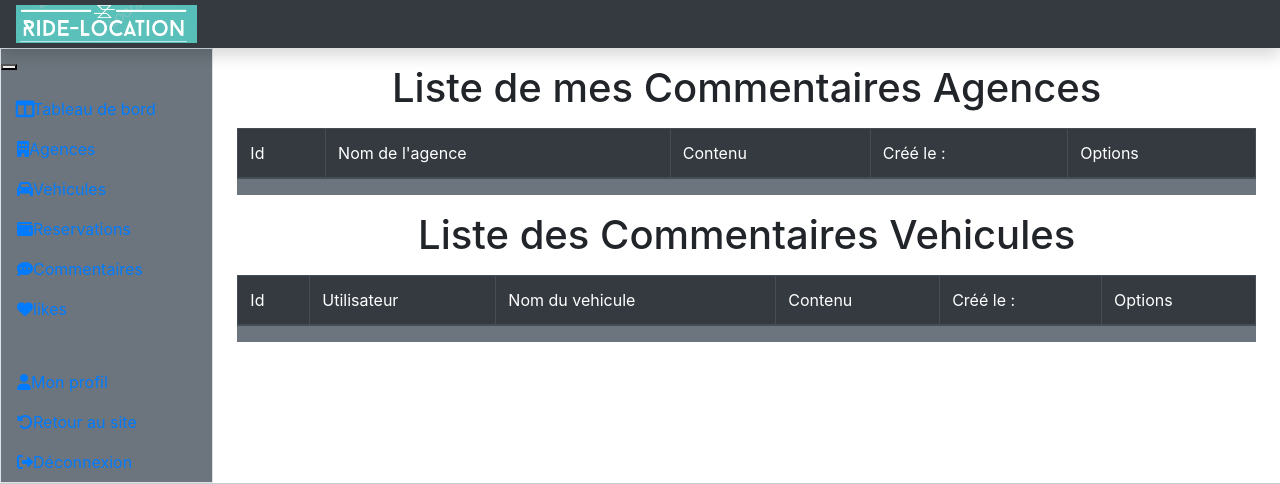
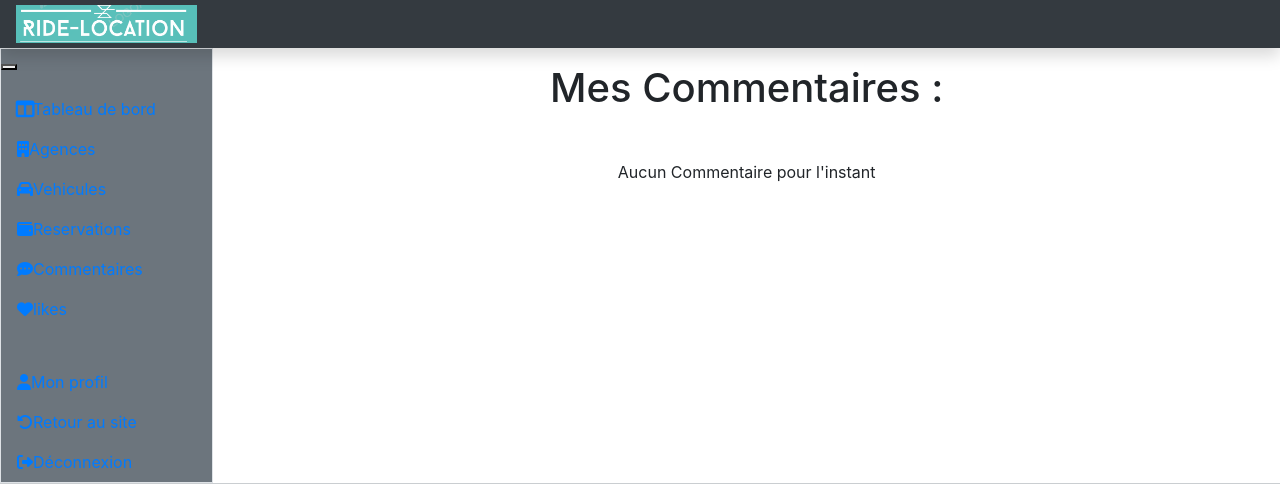
Before and after one commit to Mistajo/Projet_Location, a Symfony app: template templates/pages/user/comment/index.html.twig in a window 1280 px wide. Shown: the top 484 px of the page. Run offline with Twig, Linux system fonts and the light colour scheme; the template is opened without the code that fills it, so the values that code supplies are empty; some libraries are stand-ins or nearby versions.

Commit message:
CRUD comment user

```diff
--- a/src/Controller/User/Agency/AgencyController.php
+++ b/src/Controller/User/Agency/AgencyController.php
@@ -39,6 +39,8 @@
     {
         $comment = new Comment();
 
+
+
         $form = $this->createForm(CommentFormType::class, $comment);
 
         $form->handleRequest($request);
@@ -57,6 +59,7 @@
         return $this->render('pages/user/agency/show.html.twig', [
             'agency' => $agency,
             "form" => $form->createView(),
+
         ]);
     }
 
--- a/src/Entity/Agency.php
+++ b/src/Entity/Agency.php
@@ -101,13 +101,13 @@
     #[ORM\OneToMany(mappedBy: 'agency', targetEntity: Vehicle::class, orphanRemoval: true)]
     private Collection $vehicles;
 
-    #[ORM\OneToMany(mappedBy: 'agency', targetEntity: Comment::class)]
+    #[ORM\OneToMany(mappedBy: 'agency', targetEntity: Comment::class, orphanRemoval: true)]
     private Collection $comments;
 
-    #[ORM\OneToMany(mappedBy: 'agency', targetEntity: Like::class)]
+    #[ORM\OneToMany(mappedBy: 'agency', targetEntity: Like::class, orphanRemoval: true)]
     private Collection $likes;
 
-    #[ORM\OneToMany(mappedBy: 'agency', targetEntity: Reservation::class)]
+    #[ORM\OneToMany(mappedBy: 'agency', targetEntity: Reservation::class, orphanRemoval: true)]
     private Collection $reservations;
 
     public function __construct()
--- a/templates/pages/user/comment/index.html.twig
+++ b/templates/pages/user/comment/index.html.twig
@@ -7,202 +7,82 @@
 
 {% endblock %}
 
-{% block jQuery %}
-	<script src="https://cdnjs.cloudflare.com/ajax/libs/jquery/3.7.1/jquery.min.js" integrity="sha512-v2CJ7UaYy4JwqLDIrZUI/4hqeoQieOmAZNXBeQyjo21dadnwR+8ZaIJVT8EE2iyI61OV8e6M8PP2/4hpQINQ/g==" crossorigin="anonymous" referrerpolicy="no-referrer"></script>
-{% endblock %}
-
-{% block DataTables %}
-	<link href="https://cdn.datatables.net/v/bs5/dt-1.13.6/datatables.min.css" rel="stylesheet">
-	<script src="https://cdn.datatables.net/v/bs5/dt-1.13.6/datatables.min.js"></script>
-{% endblock %}
-
-
 {% block main %}
-
+	<main class="my-3">
 		{% for message in app.flashes('success') %}
-		<div class="text-center alert alert-success alert-dismissible fade show" role="alert">
+			<div class="alert text-center alert-success alert-dismissible fade show my-3" role="alert">
 				{{message}}
 				<button type="button" class="btn-close" data-bs-dismiss="alert" aria-label="Close"></button>
 			</div>
 		{% endfor %}
 
 
-	<section class="my-2">
-		<h1 class="text-center my-3 display-5">Liste de mes Commentaires Agences</h1>
-		<div class="table-responsive bg-secondary">
-			<table id="table" class="table table-striped table-hover table-bordered">
-				<thead class="table-dark">
-					<tr>
-						<td>Id</td>
-						<td>Nom de l'agence</td>
-						<td>Contenu</td>
-						<td>Créé le :
-						</td>
-						<td>Options</td>
-					</tr>
-				</thead>
-				<tbody>
+		<h1 class="text-center my-3 display-5">Mes Commentaires :
+			{{app.user.firstName}}
+			{{app.user.lastName}}</h1>
+
+		<div class="container my-5">
+
+			{% if comments is empty %}
+				<p class="text-center mt-5">Aucun Commentaire pour l'instant</p>
+			{% else %}
+				<div class="my-2 d-flex flex-column justify-content-center align-items-center">
 					{% for comment in comments %}
-						<tr class="tr-comment-{{comment.id}}">
-							<td>{{comment.id}}</td>
-							<td>
-								{% if comment.agency is not empty %}
-									{{comment.agency.name}}
+						<div data-aos="fade-up" data-aos-duration="1500" class="shadow w-100 h-100 card mb-3" style="max-width: 740px;">
+							<div class="row g-0">
+								<div class="col-md-4">
+									{% if comment.vehicle %}
+										<img src="{{ vich_uploader_asset(comment.vehicle, 'imageFile')}} ? " class="w-100 h-100 rounded" alt="{{ comment.vehicle.name }}">
 									{% else %}
-									<p>N/A</p>
+										<img src="{{ vich_uploader_asset(comment.agency, 'imageFile')}}" class="w-100 h-100 rounded" alt="{{ comment.agency.name }}">
 									{% endif %}
-							</td>
-							<td class="text-center">
-								<a title="Lire" href="#" class="btn-dark" data-bs-toggle="modal" data-bs-target="#modal_{{comment.id}}">
-									<i class="fa-brands fa-readme"></i>
-								</a>
-								<!-- Modal -->
-								<div class="modal fade" id="modal_{{comment.id}}" tabindex="-1" aria-labelledby="exampleModalLabel" aria-hidden="true">
-									<div class="modal-dialog">
-										<div class="modal-content">
-											<div class="modal-header d-flex flex-column justify-content-center align-items-center">
-												<h2 class="modal-title fs-5">Commentaire de
-													{{comment.user.firstName}}
-													{{comment.user.lastName}}</h2>
-												<button type="button" class="btn-close" data-bs-dismiss="modal" aria-label="Close"></button>
 								</div>
-											<div class="modal-body">
-												{% if comment.agency is not empty %}
+								<div class="col-md-8">
+									<div class="card-body">
+										{% if comment.vehicle %}
+											<h5 class="card-title">
+												{{comment.vehicle.name |u.truncate(70, '...')|raw}}</h5>
+										{% else %}
+											<h5 class="card-title">
+												{{comment.agency.name |u.truncate(70, '...')|raw}}</h5>
+										{% endif %}
+										<p class="card-text">
+											{{comment.content |striptags|u.truncate(70, '...')|raw}}
+										</p>
 										<p>
-														<strong>Agence</strong>
-														:
-														{{comment.agency.name}}</p>
-												{% else %}
-													<p>Pas d'agence</p>
-												{% endif %}
-												<p class="my-2">
-													<strong>Commentaire</strong>
-													:{{comment.content|nl2br}}
+											<div class=" my-2 d-flex justify-content-between">
+												<a href="{{path('user.comment.show', {'id' : comment.id})}}" class="btn btn-primary">Détails</a>
+												<a href="{{path('user.comment.edit',{'id': comment.id})}}" class="btn btn-secondary">Modifier</a>
+												<a href="#" class="btn btn-danger" onclick="event.preventDefault(); return confirm('Voulez vous vraiment supprimer ce commentaire?') && document.querySelector('#form_delete_comment_{{comment.id}}').submit()" title="Supprimer">Supprimer</a>
+												<form method="POST" id="form_delete_comment_{{comment.id}}" action="{{path('user.comment.delete', {'id':comment.id})}}">
+													<input type="hidden" name="csrf_token" value="{{csrf_token('delete_comment_'~comment.id)}}">
+													<input type="hidden" name="_method" value="delete">
+												</form>
+
+											</div>
 										</p>
-												<p></p>
-											</div>
-											<div class="modal-footer">
-												<button type="button" class="btn btn-secondary" data-bs-dismiss="modal">Fermer</button>
+										<p class="card-text">
+											<small>Publié
+												{{comment.createdAt|ago}}</small>
+										</p>
 									</div>
 								</div>
 							</div>
 						</div>
-							</td>
-							<td>{{comment.createdAt|date('d-m-Y H:i:s')}}</td>
-							<td>
-								<a onclick="event.preventDefault(); return confirm('Confirmer la suppression de ce commentaire ?') && document.querySelector('#form_delete_comment_agency_{{comment.id}}').submit();" title="Supprimer" href="#" class="text-danger m-2">
-									<i class="fa-solid fa-square-minus"></i>
-								</a>
-								<form method="POST" id="form_delete_comment_agency_{{comment.id}}" action="#">
-									<input type="hidden" name="csrf_token" value="{{csrf_token('delete_comment_agency_'~comment.id)}}">
-									<input type="hidden" name="_method" value="DELETE">
-								</form>
-							</td>
-						</tr>
-					</tbody>
+						<hr>
 					{% endfor %}
-			</table>
-		</div>
-	</section>
 
-	<section class="my-3">
-		<h1 class="text-center my-3 display-5">Liste des Commentaires Vehicules</h1>
-		<div class="table-responsive bg-secondary">
-			<table id="table1" class="table table-striped table-hover table-bordered">
-				<thead class="table-dark">
-					<tr>
-						<td>Id</td>
-						<td>Utilisateur</td>
-						<td>Nom du vehicule</td>
-						<td>Contenu</td>
-						<td>Créé le :
-						</td>
-						<td>Options</td>
-					</tr>
-				</thead>
-				<tbody>
-					{% for comment in comments %}
-						<tr>
-							<td>{{comment.id}}</td>
-							<td>{{comment.user.firstName}}
-								{{comment.user.lastName}}</td>
-							<td>
-								{% if comment.vehicle is not empty %}
-									{{comment.vehicle.name}}
-								{% else %}
-									<p>Ne concerne pas un vehicle</p>
-								{% endif %}
-							</td>
-							<td class="text-center">
-								<a title="Lire" href="#" class="btn-dark" data-bs-toggle="modal" data-bs-target="#modal_{{comment.id}}">
-									<i class="fa-brands fa-readme"></i>
-								</a>
-								<!-- Modal -->
-								<div class="modal fade" id="modal_{{comment.id}}" tabindex="-1" aria-labelledby="exampleModalLabel" aria-hidden="true">
-									<div class="modal-dialog">
-										<div class="modal-content">
-											<div class="modal-header d-flex flex-column justify-content-center align-items-center">
-												<h2 class="modal-title fs-5">Commentaire de
-													{{comment.user.firstName}}
-													{{comment.user.lastName}}</h2>
-												<button type="button" class="btn-close" data-bs-dismiss="modal" aria-label="Close"></button>
-											</div>
-											<div class="modal-body">
-												<p>
-													<strong>Vehicule</strong>
-													:
-													{% if comment in vehicles %}
-														{{comment.vehicle.name}}
-													{% endif %}
-												</p>
-												<p class="my-2">
-													<strong>Commentaire</strong>
-													:{{comment.content|nl2br}}
-												</p>
-											</div>
-											<div class="modal-footer">
-												<button type="button" class="btn btn-secondary" data-bs-dismiss="modal">Fermer</button>
+					{# display navigation #}
+					<div class="mt-2">
+						{{ knp_pagination_render(comments) }}
 					</div>
 				</div>
+
+			{% endif %}
+
+
 		</div>
-								</div>
-							</td>
-							<td>{{comment.createdAt|date('d-m-Y H:i:s')}}</td>
-							<td>
-								<a onclick="event.preventDefault(); return confirm('Confirmer la suppression de ce commentaire ?') && document.querySelector('#form_delete_comment_vehicle_{{comment.id}}').submit();" title="Supprimer" href="#" class="text-danger m-2">
-									<i class="fa-solid fa-square-minus"></i>
-								</a>
-								<form method="POST" id="form_delete_comment_vehicle_{{comment.id}}" action="{{path('admin.comment.delete_vehicle', {'id': comment.id})}}">
-									<input type="hidden" name="csrf_token" value="{{csrf_token('delete_comment_vehicle_'~comment.id)}}">
-									<input type="hidden" name="_method" value="DELETE">
-								</form>
-							</td>
-						</tr>
-					{% endfor %}
-				</tbody>
-			</table>
-		</div>
-	</section>
+	</main>
 
 
 {% endblock %}
-{% block javascripts %}
-	<script>
-		$(document).ready(function () {
-let table = $('#table').DataTable({
-language: {
-url: 'https://cdn.datatables.net/plug-ins/1.13.6/i18n/fr-FR.json'
-}
-});
-});
-	</script>
-	<script>
-		$(document).ready(function () {
-let table = $('#table1').DataTable({
-language: {
-url: 'https://cdn.datatables.net/plug-ins/1.13.6/i18n/fr-FR.json'
-}
-});
-});
-	</script>
-{% endblock %}
--- a/templates/pages/user/reservation/index.html.twig
+++ b/templates/pages/user/reservation/index.html.twig
@@ -52,7 +52,7 @@
 										</p>
 
 										<p>
-											<a href="#" class="btn btn-primary">Détails</a>
+											<a href="{{path('user.reservation.show', {'id': reservation.id})}}" class="btn btn-primary">Détails</a>
 										</p>
 										<p class="card-text">
 											<small class="text-body-secondary">Validé
```
Also changed, not shown: migrations/Version20231012163046.php (added, +31 -0 lines), src/Controller/User/Comment/CommentController.php (+63 -4 lines), src/Controller/User/Reservation/ReservationController.php (+10 -0 lines), src/Controller/User/Vehicle/VehicleController.php (+1 -8 lines), src/Entity/Comment.php (+17 -1 lines), templates/pages/user/agency/show.html.twig (+28 -2 lines), templates/pages/user/comment/edit.html.twig (added, +58 -0 lines), templates/pages/user/comment/show.html.twig (added, +46 -0 lines), templates/pages/user/reservation/show.html.twig (added, +64 -0 lines), templates/pages/user/vehicle/show.html.twig (+11 -4 lines). Lines whose indentation alone changed are shown as unchanged.
